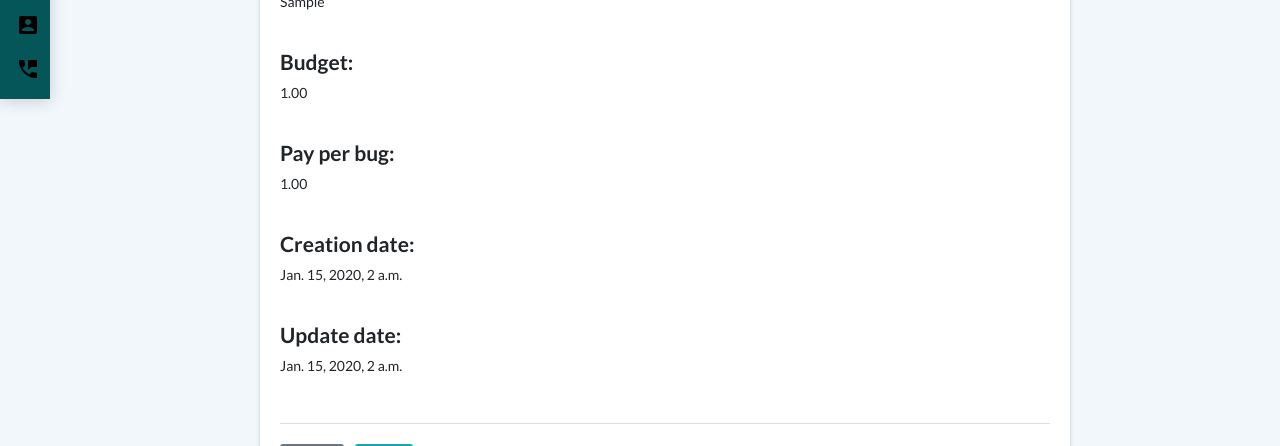
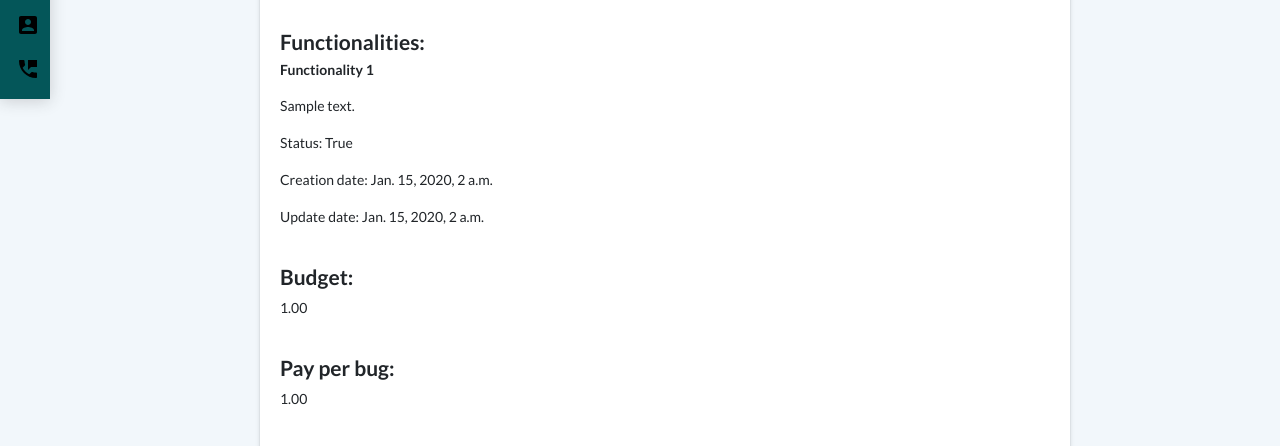
Before and after one commit to tomatovalley/TestBridge, a Django app: page /projects/read/1/ in a window 1280 px wide. Shown: the part 701-1147 px from the top of the page. Run offline with Django 3.2, Linux system fonts and the light colour scheme; a user stored in the database is signed in; tables that the repository leaves empty hold one stand-in row (values such as "Sample post"); some libraries are stand-ins or nearby versions.

Commit message:
ajustes en vista de proyectos

```diff
--- a/Projects/templates/Projects/read.html
+++ b/Projects/templates/Projects/read.html
@@ -1,23 +1,33 @@
-{% extends 'base.html' %}{% block main %}
+{% extends 'base.html' %}
+
+
+{% block main %}
+
 <div class="row justify-content-center">
-    <div class="col-md-8">
+<div class="col-lg-8">
     <div class="tile">
+
         <br>
         <h1>Project details</h1>
         <br>
+
         <h4>Project:</h4>
         <p>{{projects.project}}</p>
         <br>
+
         <h4>Status:</h4>
         <p>{{projects.status}}</p>
         <br>
+
         <h4>Type of project:</h4>
         <p>{{projects.type}}</p>
         <br>
+
         <h4>Location:</h4>
         <a href="{{project.location}}">{{projects.location}}</a>
         <br>
         <br>
+
         <h4>Device:</h4>
         <p>
             <ul>
@@ -27,30 +37,43 @@
             </ul>
         </p>
         <br>
+
         <h4>Features:</h4>
         <p>{{projects.features|linebreaks }}</p>
-            <br><h4>Budget:</h4>
+        <br>
+
+        <h4>Functionalities:</h4>
+            {% for f in functionalities %}
+                <h6>Functionality {{forloop.counter}}</h6>
+                <p>{{f.description|linebreaks}}</p>
+                <p>Status: {{f.status}}</p>
+                <p>Creation date: {{f.creationDate}}</p>
+                <p>Update date: {{f.updatedDate}}</p>
+            {% endfor %}
+        <br>
+
+        <h4>Budget:</h4>
         <p>{{projects.budget}}</p>
         <br>
+
         <h4>Pay per bug:</h4>
         <p>{{projects.payPerBug}}</p>
         <br>
+
         <h4>Creation date:</h4>
         <p>{{projects.creationDate}}</p>
         <br>
+
         <h4>Update date:</h4>
         <p>{{projects.updatedDate}}</p>
         <br>
+
         <div class="tile-footer">
-                <a class="btn btn-secondary" href="{% url 'projects:list' %}">
-                    <i class="fa fa-fw fa-lg fa-arrow-circle-left"></i>
-                    Back
-                </a>
-                <a class="btn btn-info ml-2" href="{% url 'projects:update' projects.id %}">
-                    <i class="fa fa-pencil-square-o" aria-hidden="true"></i>
-                    Edit
-                </a>
+            <a class="btn btn-secondary" href="{% url 'projects:list' %}"><i class="fa fa-fw fa-lg fa-arrow-circle-left"></i>Back</a>
+            <a class="btn btn-info ml-2" href="{% url 'projects:update' projects.id %}"><i class="fa fa-pencil-square-o" aria-hidden="true"></i>Edit</a>
         </div>
     </div>
 </div>
-</div>{% endblock main %}
+</div>
+
+{% endblock main %}
```
Also changed, not shown: Projects/templates/Projects/projects.html (+23 -17 lines). Lines whose indentation alone changed are shown as unchanged.
